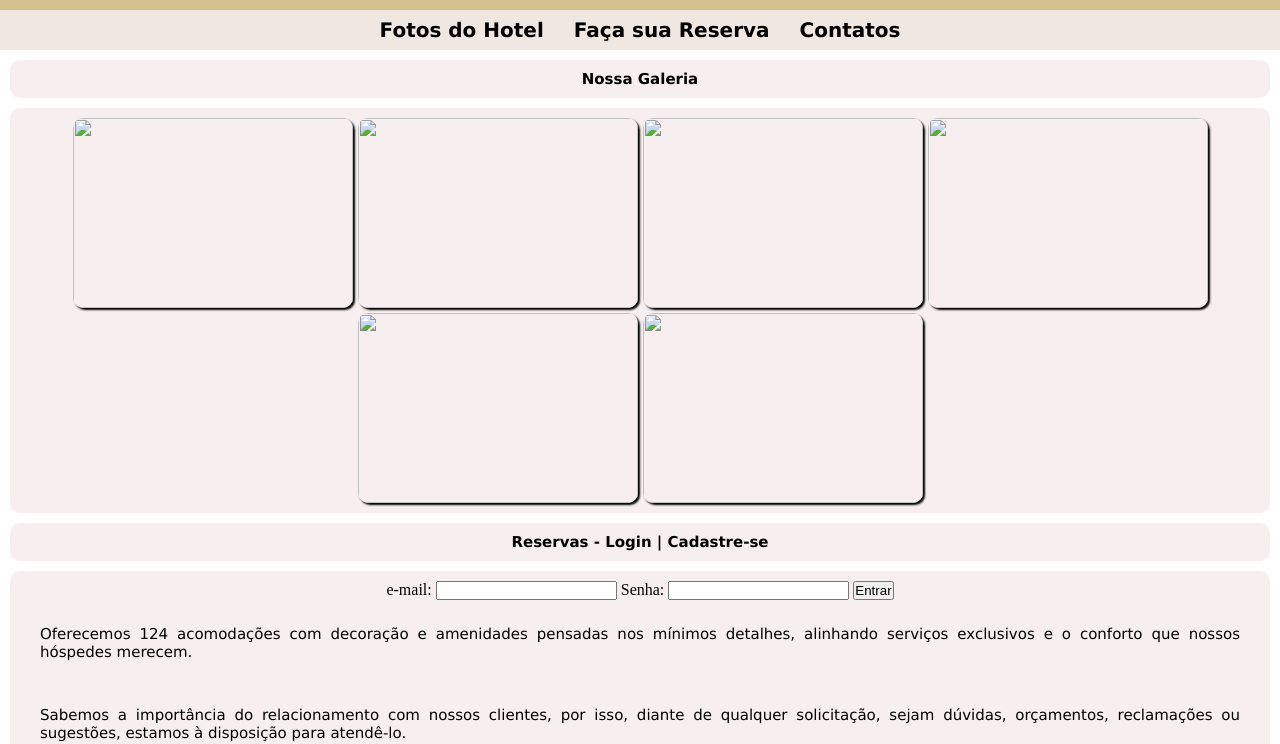
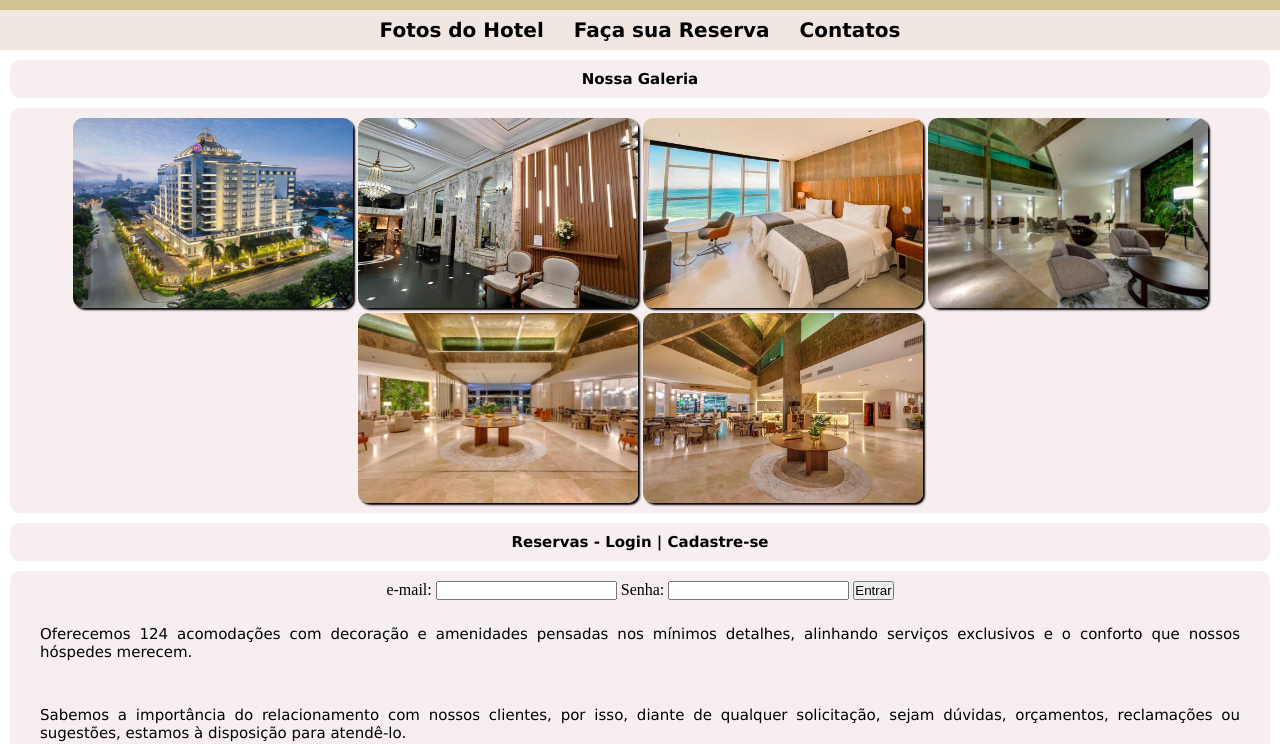
Before and after one commit to VilmarFerreira-VFGR/vfstarshotel, a plain HTML site: page index.html in a window 1280 px wide. Shown: the part 70-814 px from the top of the page. Drawn offline with Linux system fonts and the light colour scheme; the site is published under a folder, as on GitHub Pages, so addresses that start at the root find nothing.

Commit message:
Add files via upload
commit 2

```diff
--- a/index.html
+++ b/index.html
@@ -20,12 +20,12 @@
             <h2>Nossa Galeria</h2>
         </section>
         <section id="fotos">
-            <img src="/foto2.jpg" alt="">
-            <img src="/foto1.jpg" alt="">
-            <img src="/foto4.jpg" alt="">
-            <img src="/foto6.jpg" alt="">
-            <img src="/foto7.webp" alt="">
-            <img src="/foto5.avif" alt="">
+            <img src="foto2.jpg" alt="">
+            <img src="foto1.jpg" alt="">
+            <img src="foto4.jpg" alt="">
+            <img src="foto6.jpg" alt="">
+            <img src="foto7.webp" alt="">
+            <img src="foto5.avif" alt="">
         </section>
         <section>
             <h2>Reservas - Login | Cadastre-se</h2>
```
